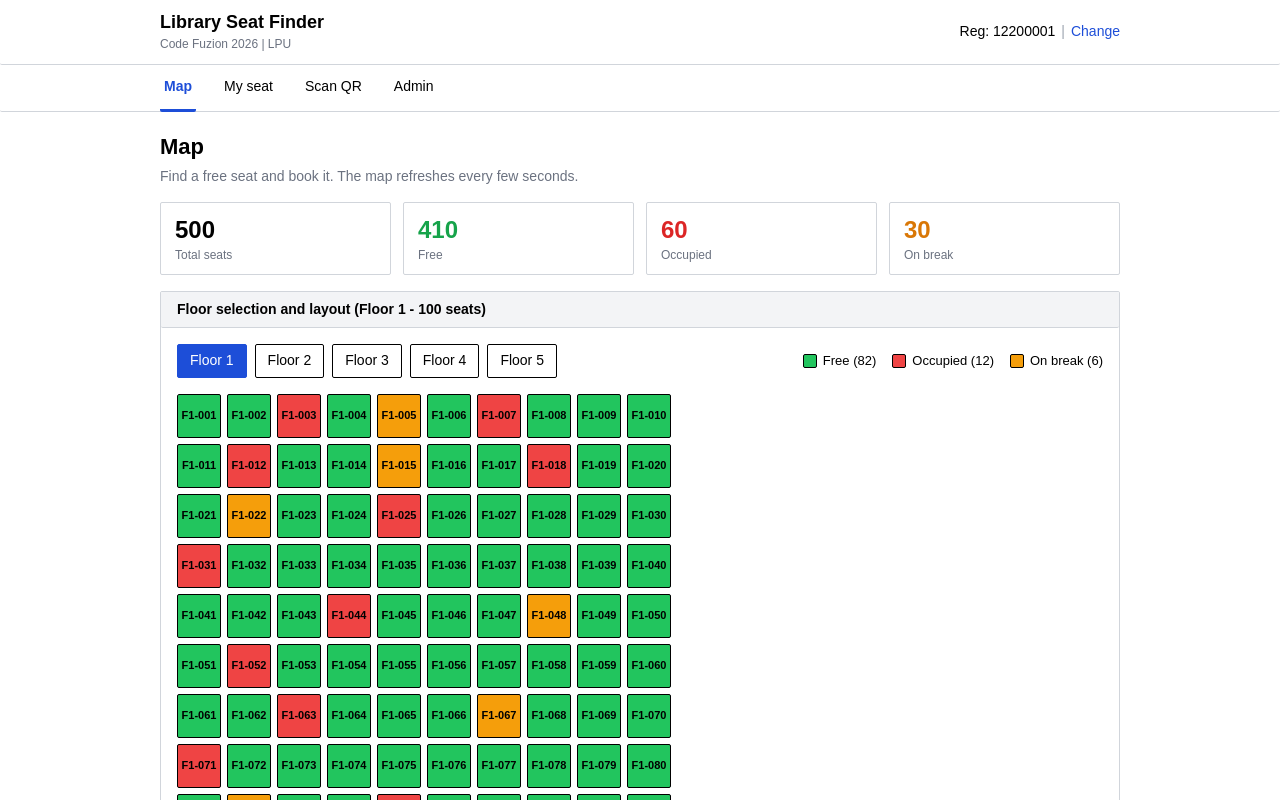
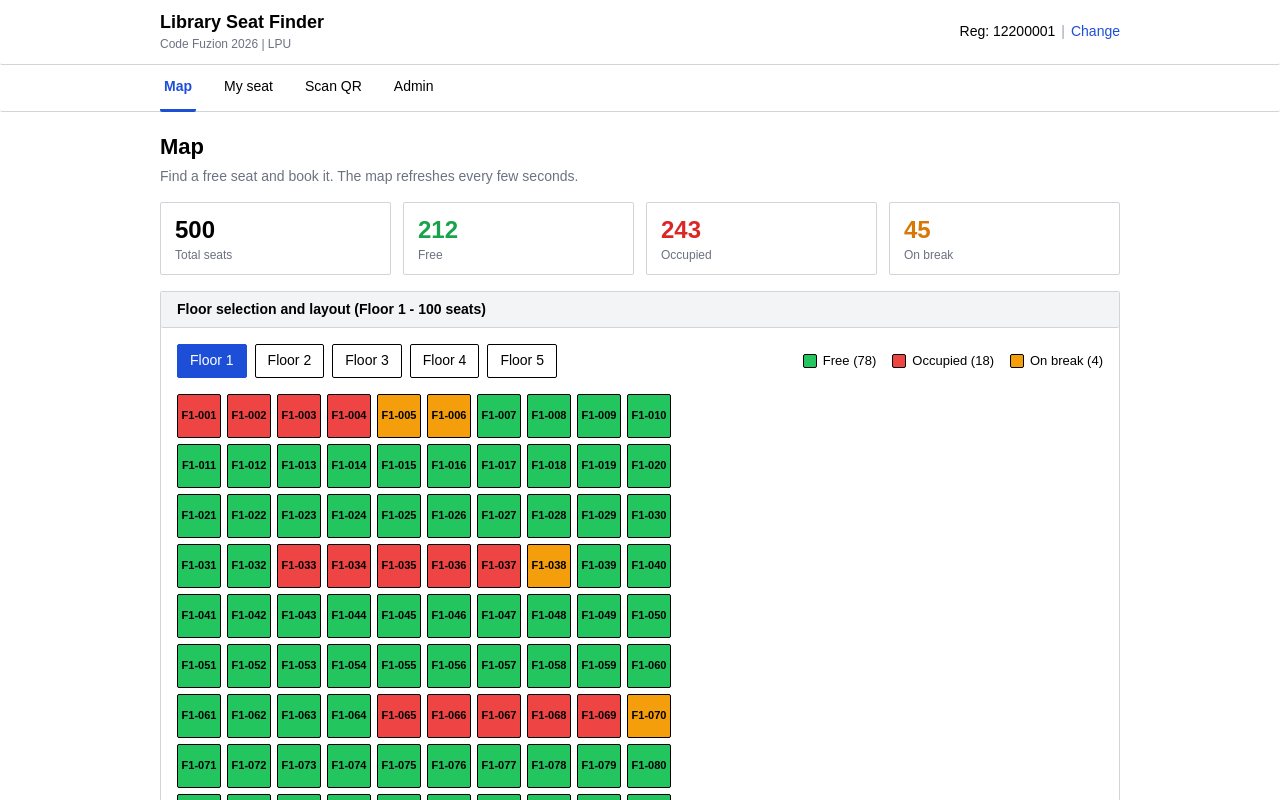
Before and after one commit to pranavwalia2-ops/library-seat-finder, a Next.js app: page /map in a window 1280 px wide. Shown: the top 800 px of the page. Built offline with nearby package versions, Linux system fonts and the light colour scheme.

Commit message:
feat(map): deterministic mock per floor with varied occupancy

```diff
--- a/src/app/map/page.tsx
+++ b/src/app/map/page.tsx
@@ -7,24 +7,33 @@ export default function MapPage() {
   const [selectedFloor, setSelectedFloor] = useState<number>(1);
   const [selectedSeat, setSelectedSeat] = useState<string | null>(null);
 
-  // Static mock seat generator for 100 seats per floor (labelled F1-001 to F1-100, F2-001, etc.)
+  // TODO: replace static mock data with get_seat_map RPC
+  // Deterministic mock seat generator for 100 seats per floor (labels F1-001 … F5-100)
   const getMockSeats = (floor: number) => {
     const seats = [];
+    // Target percentages per floor (occupied, onBreak)
+    const floorConfig: Record<number, { occupied: number; onBreak: number }> = {
+      1: { occupied: 0.15, onBreak: 0.05 },
+      2: { occupied: 0.40, onBreak: 0.08 },
+      3: { occupied: 0.65, onBreak: 0.10 },
+      4: { occupied: 0.85, onBreak: 0.08 },
+      5: { occupied: 0.30, onBreak: 0.15 },
+    };
+    const { occupied, onBreak } = floorConfig[floor] || { occupied: 0.2, onBreak: 0.05 };
+    const occupiedThresh = occupied;
+    const onBreakThresh = occupied + onBreak;
     for (let i = 1; i <= 100; i++) {
       const pad = String(i).padStart(3, '0');
       const label = `F${floor}-${pad}`;
-
-      // Deterministic mock statuses for realistic demo distribution
+      // Simple deterministic pseudo‑random based on floor and seat number
+      const hash = (floor * 1000 + i) * 31 % 1000; // 0‑999
+      const rand = hash / 1000; // 0‑0.999
       let status: 'free' | 'occupied' | 'on_break' = 'free';
-      if (
-        i === 3 || i === 7 || i === 12 || i === 18 || i === 25 || i === 31 ||
-        i === 44 || i === 52 || i === 63 || i === 71 || i === 85 || i === 94
-      ) {
+      if (rand < occupiedThresh) {
         status = 'occupied';
-      } else if (i === 5 || i === 15 || i === 22 || i === 48 || i === 67 || i === 82) {
+      } else if (rand < onBreakThresh) {
         status = 'on_break';
       }
-
       seats.push({ id: `s-${floor}-${i}`, label, status });
     }
     return seats;
@@ -38,8 +47,13 @@ export default function MapPage() {
 
   // Library-wide summary totals across all 5 floors (500 seats)
   const totalLibrarySeats = 500;
-  const totalLibraryOccupied = floorOccupied * 5; // scaled mock totals
-  const totalLibraryOnBreak = floorOnBreak * 5;
+  let totalLibraryOccupied = 0;
+  let totalLibraryOnBreak = 0;
+  for (let fl = 1; fl <= 5; fl++) {
+    const seats = getMockSeats(fl);
+    totalLibraryOccupied += seats.filter((s) => s.status === 'occupied').length;
+    totalLibraryOnBreak += seats.filter((s) => s.status === 'on_break').length;
+  }
   const totalLibraryFree = totalLibrarySeats - (totalLibraryOccupied + totalLibraryOnBreak);
 
   return (
```
